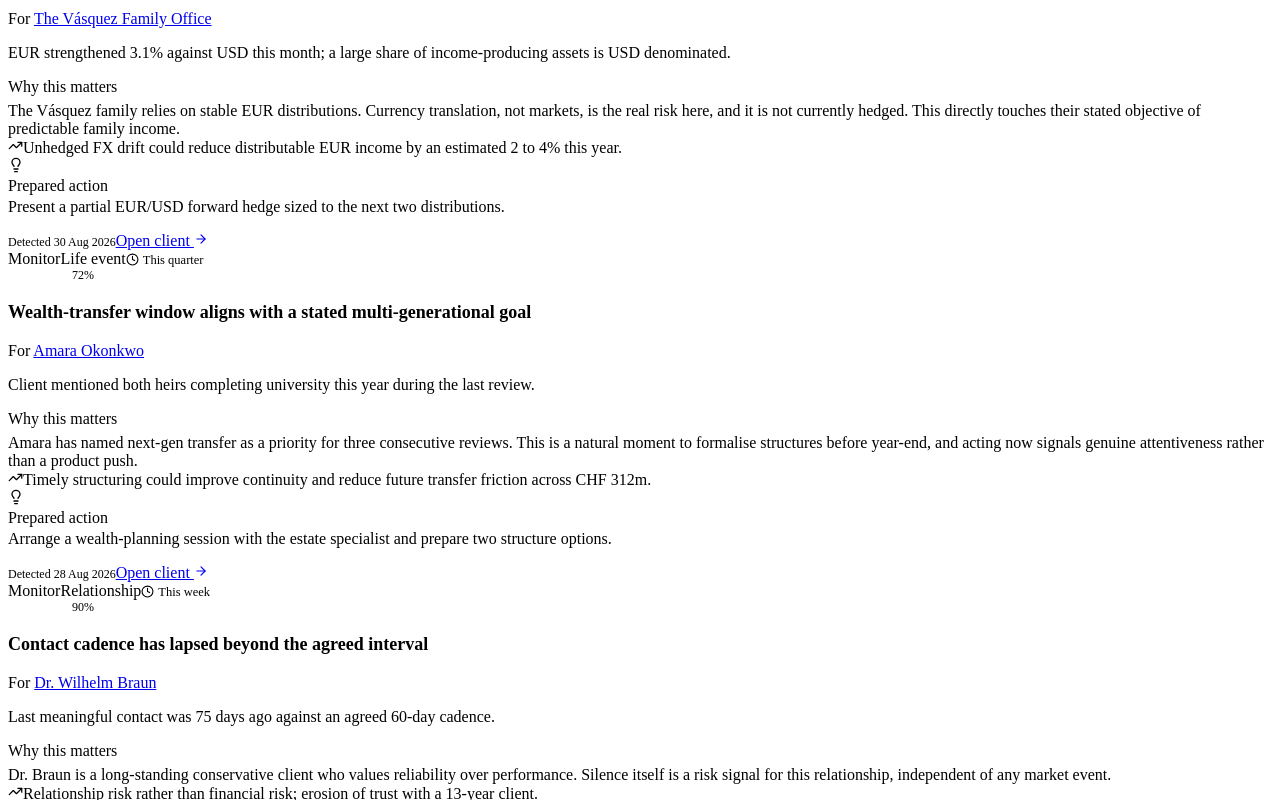
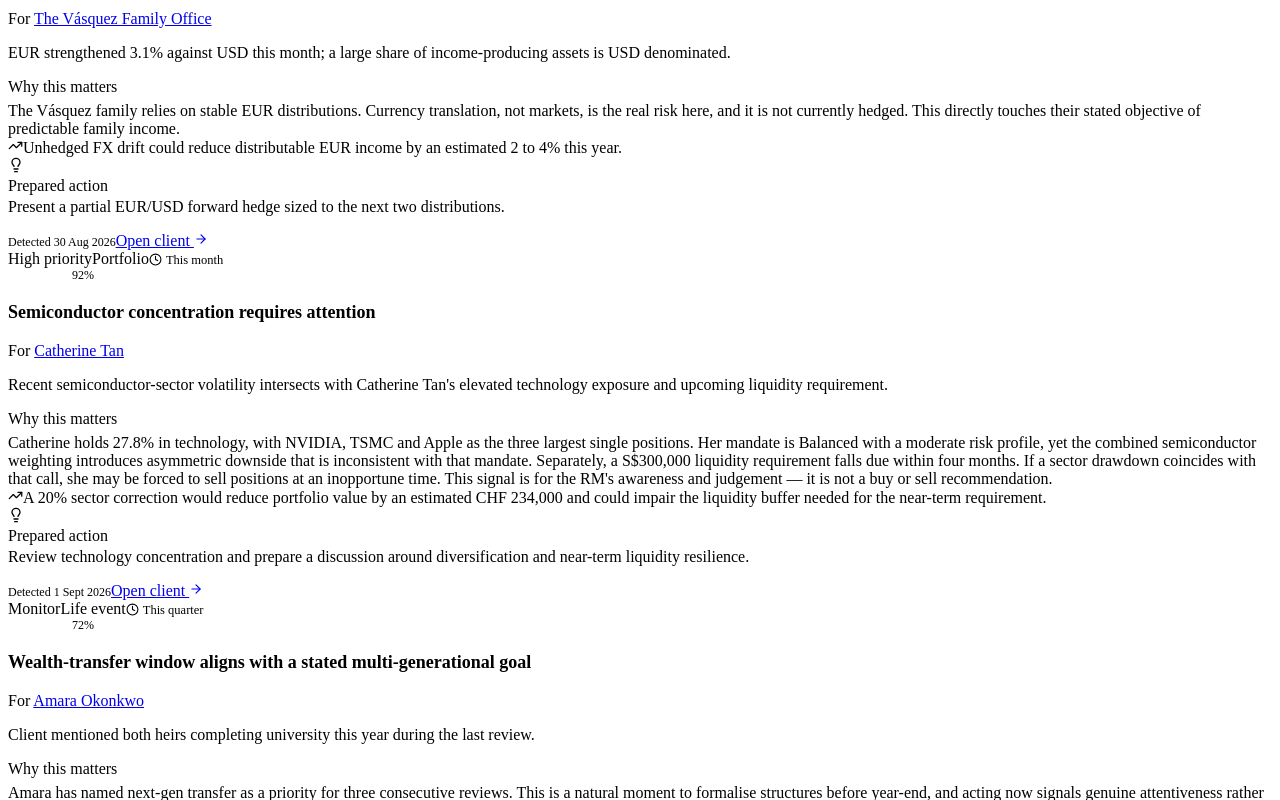
Before and after one commit to x-uan-ya/WealthLens, a React (Vite) app: page /intelligence in a window 1280 px wide. Shown: the part 1189-1989 px from the top of the page. Built offline with nearby package versions, Linux system fonts and the light colour scheme; the HTML template or start-up script is replaced by a standard one.

Commit message:
feat: add Catherine Tan wealth intelligence signal

```diff
--- a/src/data/intelligence.js
+++ b/src/data/intelligence.js
@@ -130,6 +130,26 @@ export const intelligenceSignals = [
     horizon: 'This month',
   },
   {
+    id: 'sig-008',
+    priority: 'high',
+    category: 'Portfolio',
+    clientId: 'C041',
+    clientName: 'Catherine Tan',
+    headline: 'Semiconductor concentration requires attention',
+    trigger: 'Recent semiconductor-sector volatility intersects with Catherine Tan\'s elevated technology exposure and upcoming liquidity requirement.',
+    why: 'Catherine holds 27.8% in technology, with NVIDIA, TSMC and Apple as the three largest single positions. Her mandate is Balanced with a moderate risk profile, yet the combined semiconductor weighting introduces asymmetric downside that is inconsistent with that mandate. Separately, a S$300,000 liquidity requirement falls due within four months. If a sector drawdown coincides with that call, she may be forced to sell positions at an inopportune time. This signal is for the RM\'s awareness and judgement — it is not a buy or sell recommendation.',
+    impact: 'A 20% sector correction would reduce portfolio value by an estimated CHF 234,000 and could impair the liquidity buffer needed for the near-term requirement.',
+    signals: [
+      'Technology allocation at 27.8%, materially above a Balanced-mandate guideline',
+      'NVIDIA, TSMC and Apple together represent over half of total technology exposure',
+      'S$300,000 liquidity requirement due within four months with current cash at 6%',
+    ],
+    suggestedAction: 'Review technology concentration and prepare a discussion around diversification and near-term liquidity resilience.',
+    confidence: 0.92,
+    createdAt: '2026-09-01',
+    horizon: 'This month',
+  },
+  {
     id: 'sig-007',
     priority: 'low',
     category: 'Market',
```
